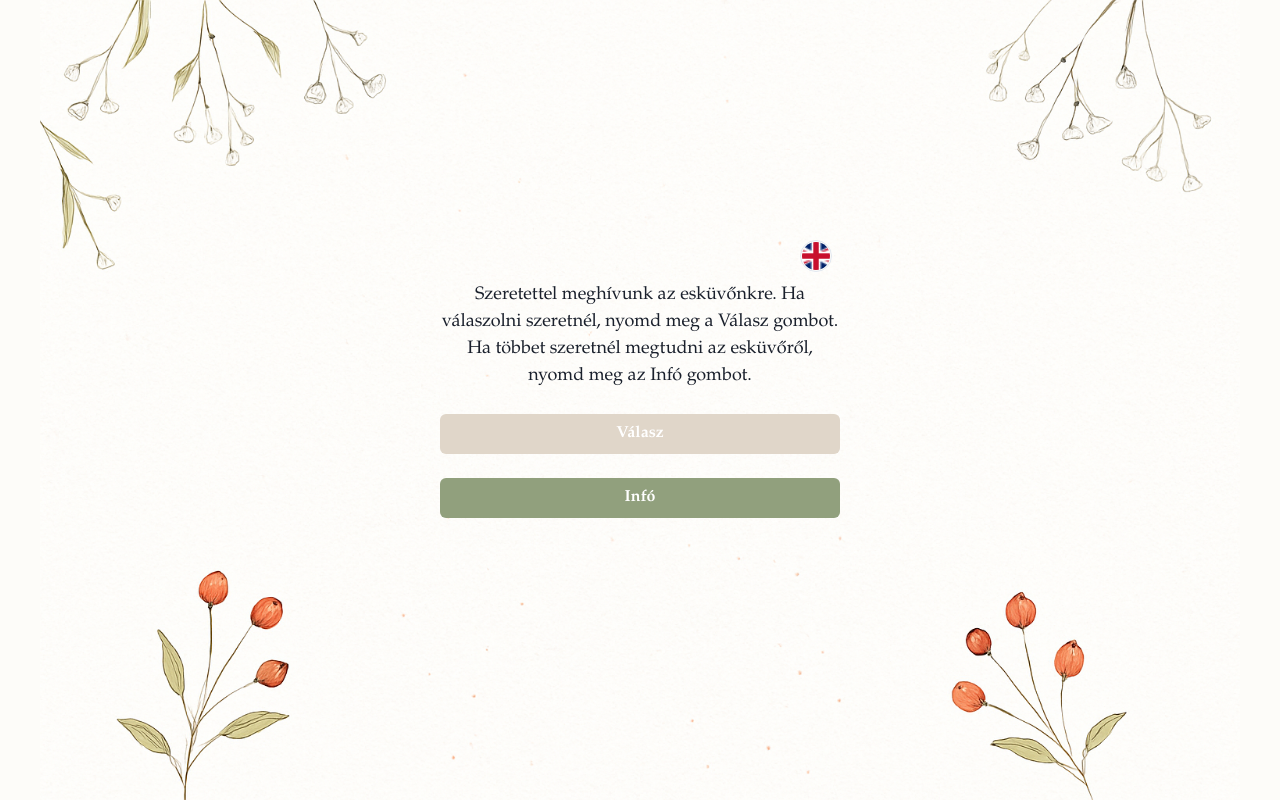
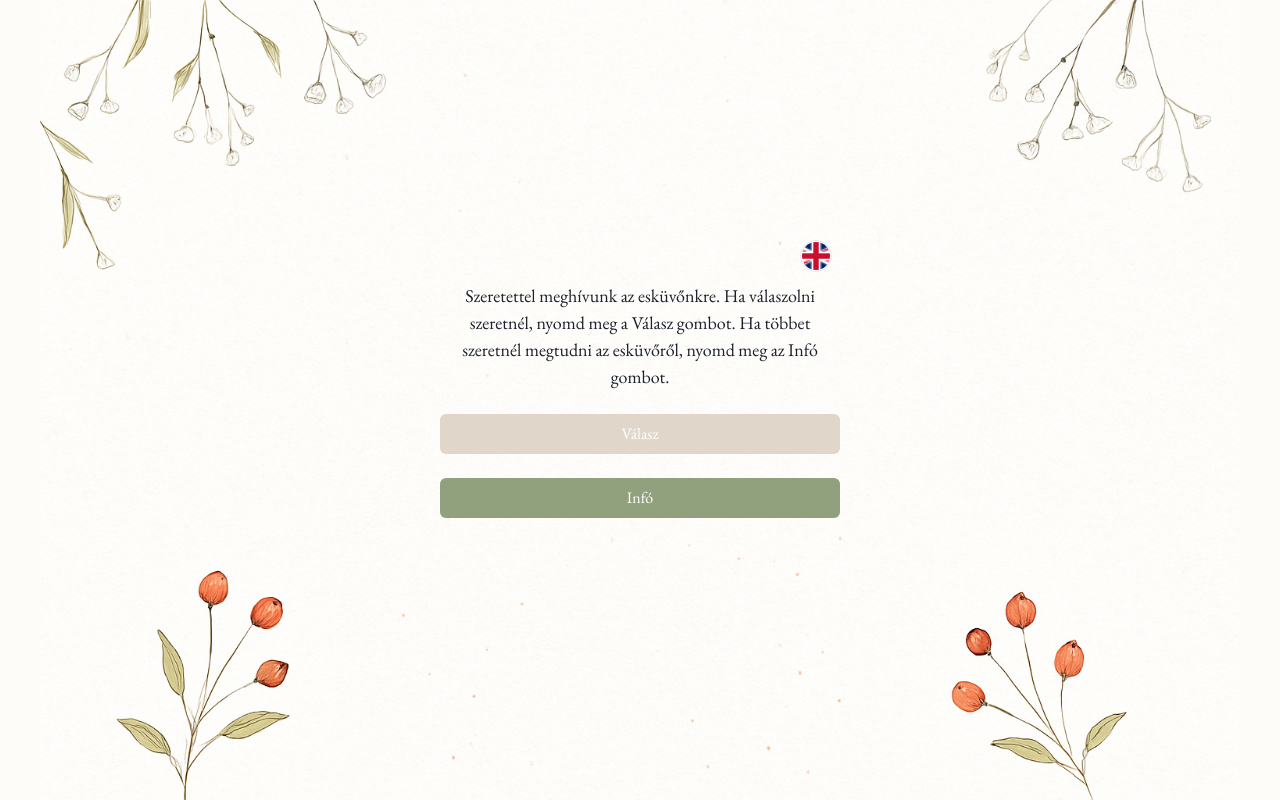
Before and after one commit to szlnnn/mohiwedding-rsvp, a React (Vite) app: page / in a window 1280 px wide. Built offline with nearby package versions, Linux system fonts and the light colour scheme.

Commit message:
developing rsvp functions

```diff
--- a/index.html
+++ b/index.html
@@ -3,6 +3,7 @@
   <head>
     <meta charset="UTF-8" />
     <link rel="icon" type="image/x-icon" href="/favicon.ico" />
+    <link href="https://fonts.googleapis.com/css2?family=EB+Garamond&display=swap" rel="stylesheet">
     <meta name="viewport" content="width=device-width, initial-scale=1.0" />
     <title>mohiwedding</title>
   </head>
--- a/src/i18n.ts
+++ b/src/i18n.ts
@@ -10,7 +10,7 @@
             numberOfGuests: 'Vendégek száma',
             veganMenus: 'Vegetáriánus menük',
             attending: 'Részt veszek 💍',
-            submit: 'RSVP elküldése',
+            submit: 'Válasz elküldése',
             thankYou: '🎉 Köszönjük! A visszajelzést megkaptuk.',
             addGuestPlaceholder: 'Kérlek add meg a vendég nevét majd nyomj a plusz ikonra!',
             thanks: 'Köszönjük!',
@@ -70,7 +70,7 @@
 
 i18n.use(initReactI18next).init({
     resources,
-    lng: 'hu', // default language
+    lng: 'hu',
     fallbackLng: 'en',
     interpolation: {
         escapeValue: false,
--- a/src/theme.ts
+++ b/src/theme.ts
@@ -8,8 +8,8 @@
 const theme = extendTheme({
   config,
   fonts: {
-    heading: `'Garamond', ${baseTheme.fonts?.heading}`,
-    body: `'Garamond', ${baseTheme.fonts?.body}`,
+    heading: `'EB Garamond', ${baseTheme.fonts?.heading}`,
+    body: `'EB Garamond', ${baseTheme.fonts?.body}`,
   },
   colors: {
     brand: {
```
